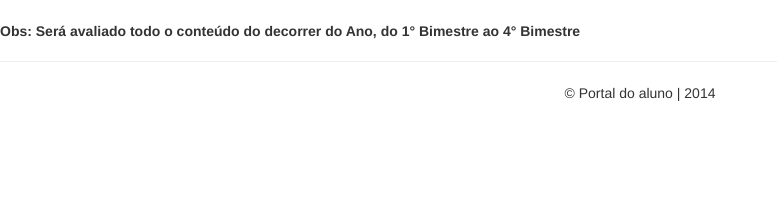
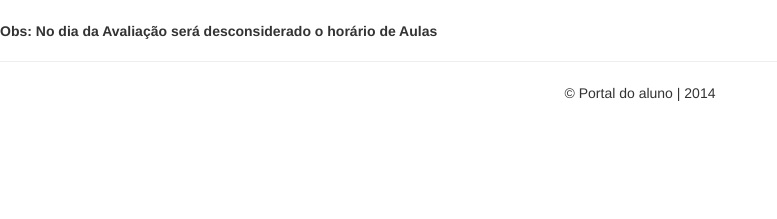
Before and after one commit to Vinijs/g1_trabalho, a Django app: page /provas/ in a window 1280 px wide. Shown: the part 531-750 px from the top of the page, without its empty margins (0-777 px from the left). Run offline with Django 3.2, Linux system fonts and the light colour scheme; parts of the project's set-up code (start-up, migrations or seed data) failed here and were passed over; some libraries are stand-ins or nearby versions.

Commit message:
Decimo quarto commit 18/11/2014

```diff
--- a/projeto_Boletim/usuarios/forms.py
+++ b/projeto_Boletim/usuarios/forms.py
@@ -12,6 +12,6 @@ class LoginForm(forms.Form):
 
 class cadastroForm(forms.Form):
     login = forms.CharField(max_length='100', required=True)
+    apelido = forms.CharField(max_length='10', required=True)
     senha = forms.CharField(widget=forms.PasswordInput, required=True)
     email = forms.CharField(max_length='100', required=True)
-    endereco = forms.CharField(max_length='25', required=True)
--- a/projeto_Boletim/usuarios/templates/provas.html
+++ b/projeto_Boletim/usuarios/templates/provas.html
@@ -108,7 +108,7 @@
 
         </table>
 
-      <h5>Obs: Será avaliado todo o conteúdo do decorrer do Ano, do 1° Bimestre ao 4° Bimestre</h5>
+      <h5>Obs: No dia da Avaliação será desconsiderado o horário de Aulas</h5>
     <hr>
     <!-- RODAPE -->
     <footer>
```
Also changed, not shown: projeto_Boletim/db.sqlite3, 1 other file.
